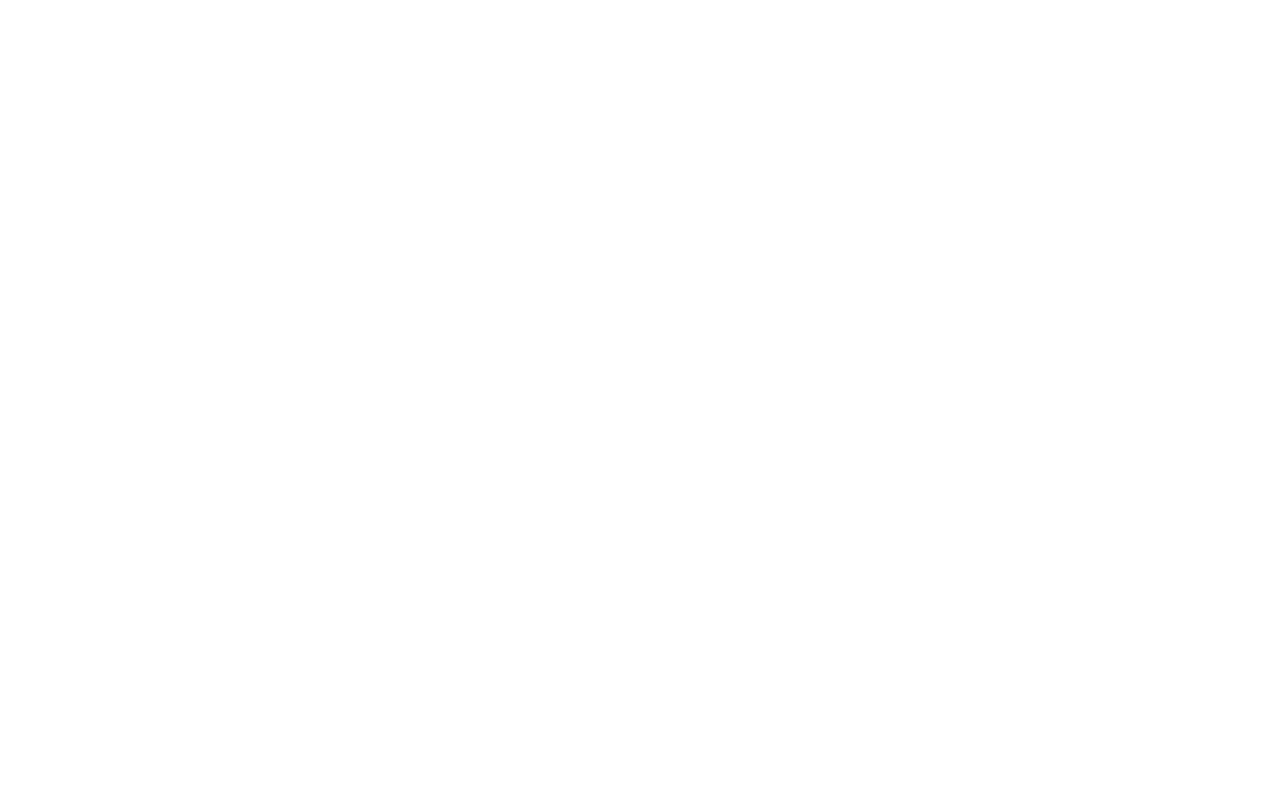
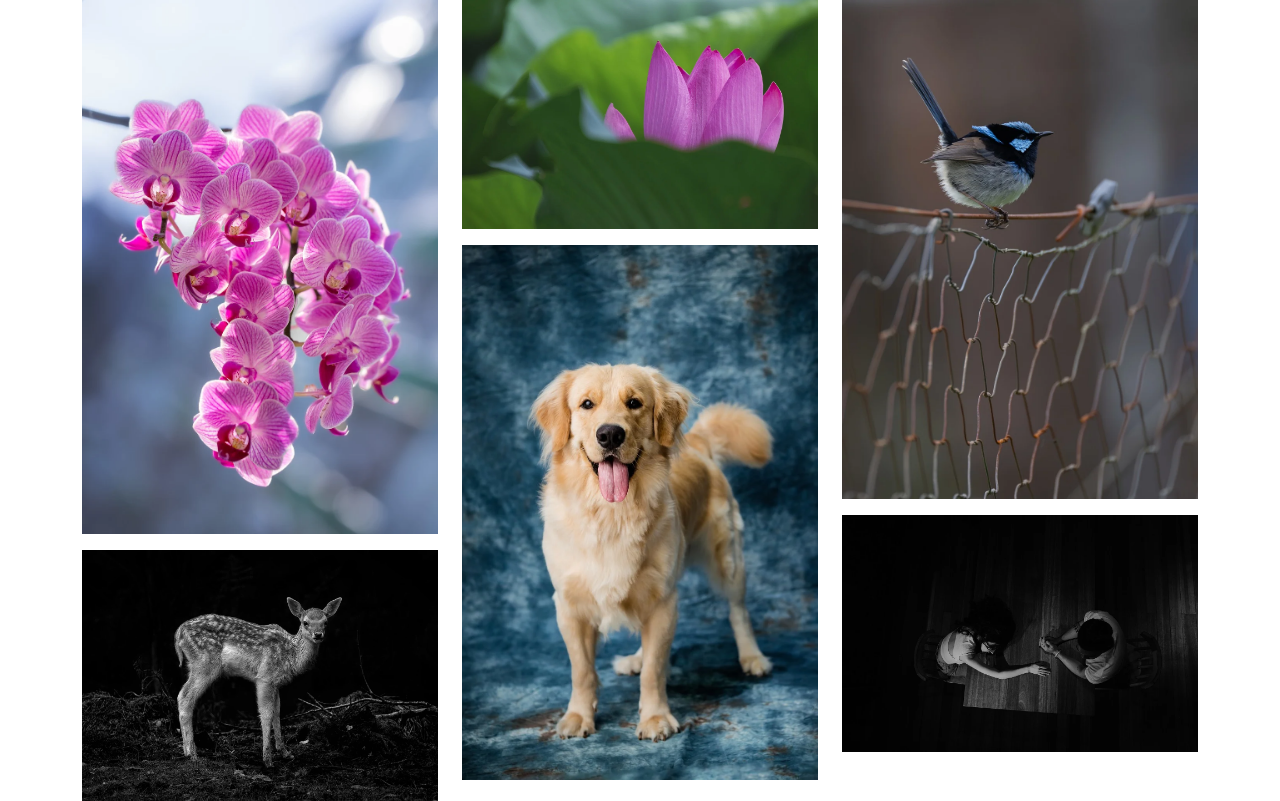
Before and after one commit to jhraju1122/bootstrap-layout, a plain HTML site: page index.html in a window 1280 px wide. Drawn offline with nearby package versions, Linux system fonts and the light colour scheme.

Commit message:
second commit

```diff
--- a/index.html
+++ b/index.html
@@ -3,9 +3,51 @@
 <head>
     <meta charset="UTF-8">
     <meta name="viewport" content="width=device-width, initial-scale=1.0">
-    <title>Document</title>
+    <title>collage</title>
+    <link href="https://cdn.jsdelivr.net/npm/bootstrap@5.0.2/dist/css/bootstrap.min.css" rel="stylesheet" integrity="sha384-EVSTQN3/azprG1Anm3QDgpJLIm9Nao0Yz1ztcQTwFspd3yD65VohhpuuCOmLASjC" crossorigin="anonymous">
+
 </head>
 <body>
+    <div class="container">
+        <div class="row">
+            <div  class="col-4">
+                <div class="row mb-3">
+                    <img class="img-fluid" src="./images/flowers-7768218_1280.webp" alt="">
+
+
+                </div>
+                <div class="row">
+                    <img class="img-fluid" src="./images/european-fallow-deer-8168561_1280.webp" alt="">
+
+                </div>
+            </div>
+            <div class="col-4">
+                <div class="row mb-3">
+                    <img class="img-fluid" src="./images/flower-8246857_1280.webp" alt="">
+
+                </div>
+                <div class="row">
+                    <img src="./images/dog-8198719_1280.webp" alt="" class="img-fluid">
+
+                </div>
+
+            </div>
+            <div class="col-4">
+                <div class="row mb-3">
+                    <img class="img-fluid" src="./images/superb-fairywren-8220199_1280.webp" alt="">
+                </div>
+                <div class="row">     <img class="img-fluid" src="./images/couple-7836148_1280.webp" alt="">
+                </div>
+            </div>
+        </div>
+    </div>
+
+
+
+
+
+
+    <script src="https://cdn.jsdelivr.net/npm/bootstrap@5.0.2/dist/js/bootstrap.bundle.min.js" integrity="sha384-MrcW6ZMFYlzcLA8Nl+NtUVF0sA7MsXsP1UyJoMp4YLEuNSfAP+JcXn/tWtIaxVXM" crossorigin="anonymous"></script>
 
 </body>
 </html>
```
Also changed, not shown: images/couple-7836148_1280.webp (added), images/dog-8198719_1280.webp (added), images/european-fallow-deer-8168561_1280.webp (added), images/flower-8246857_1280.webp (added), images/flowers-7768218_1280.webp (added), images/strawberry-8214486_1280.webp (added), images/superb-fairywren-8220199_1280.webp (added), images/woman-8016553_1280.webp (added).
